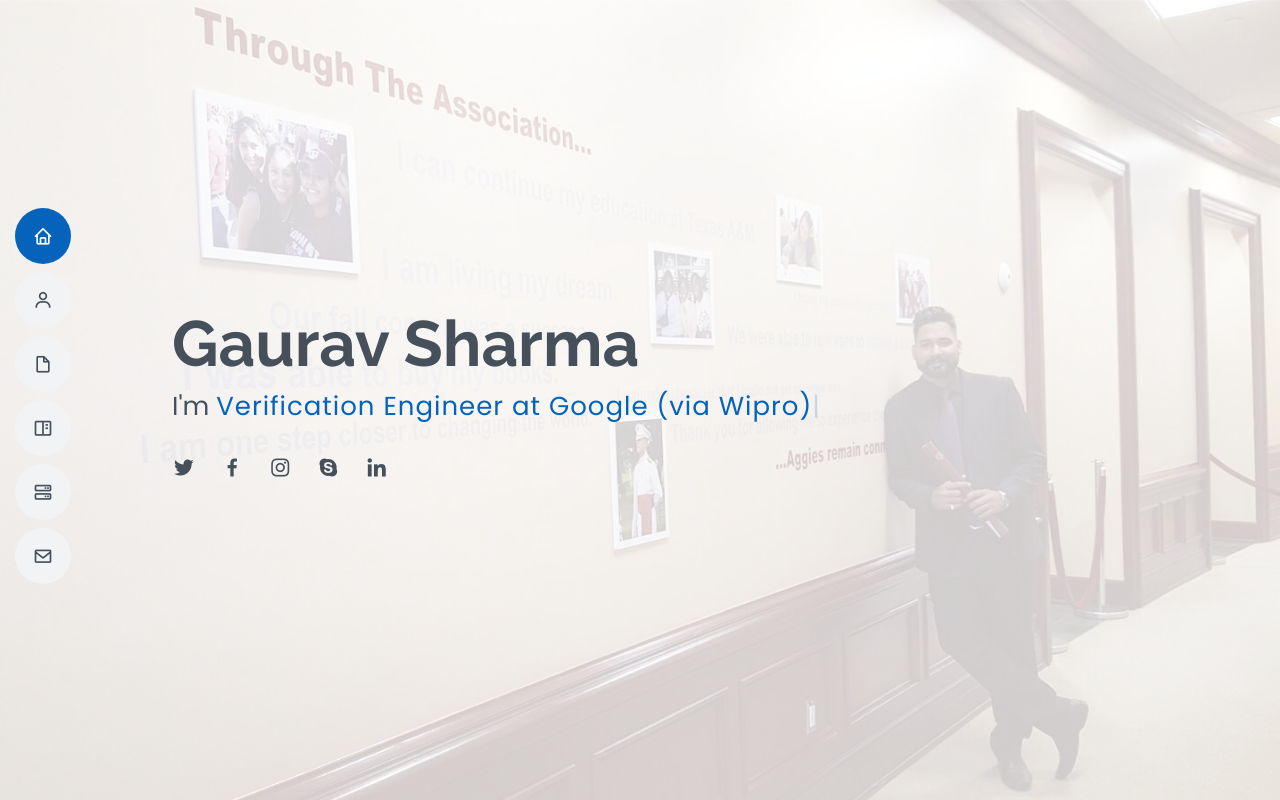
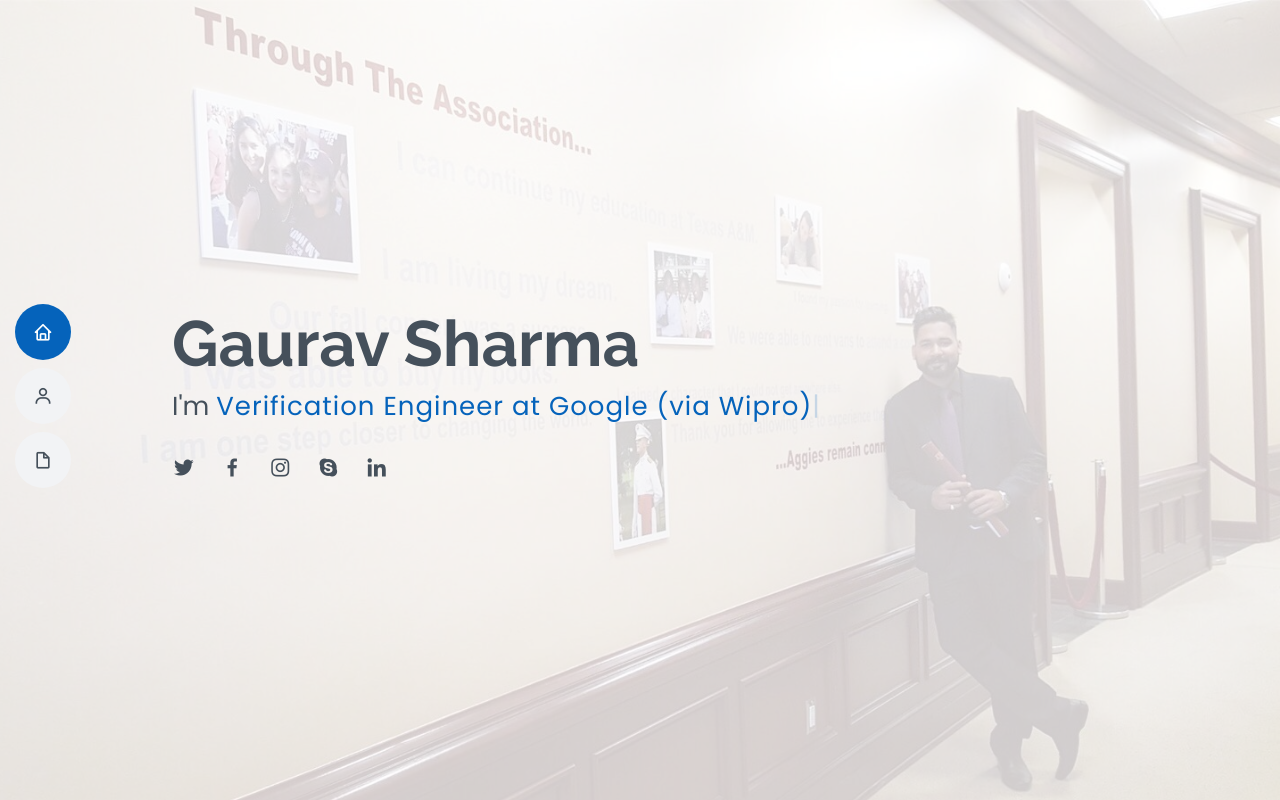
Before and after one commit to coolsid2209/Gaurav_Sharma_Portfolio.github.io, a plain HTML site: page index.html in a window 1280 px wide. Shown: the top 800 px of the page. Drawn offline with nearby package versions, Linux system fonts and the light colour scheme.

Commit message:
new update

```diff
--- a/index.html
+++ b/index.html
@@ -48,9 +48,9 @@
         <li><a href="#hero" class="nav-link scrollto active"><i class="bx bx-home"></i> <span>Home</span></a></li>
         <li><a href="#about" class="nav-link scrollto"><i class="bx bx-user"></i> <span>About</span></a></li>
         <li><a href="#resume" class="nav-link scrollto"><i class="bx bx-file-blank"></i> <span>Resume</span></a></li>
-        <li><a href="#portfolio" class="nav-link scrollto"><i class="bx bx-book-content"></i> <span>Portfolio</span></a></li>
+      <!--  <li><a href="#portfolio" class="nav-link scrollto"><i class="bx bx-book-content"></i> <span>Portfolio</span></a></li>
         <li><a href="#services" class="nav-link scrollto"><i class="bx bx-server"></i> <span>Services</span></a></li>
-        <li><a href="#contact" class="nav-link scrollto"><i class="bx bx-envelope"></i> <span>Contact</span></a></li>
+        <li><a href="#contact" class="nav-link scrollto"><i class="bx bx-envelope"></i> <span>Contact</span></a></li>  -->
       </ul>
     </nav><!-- .nav-menu -->
 
```
Also changed, not shown: assets/img/gaurav-profile.jpg.
